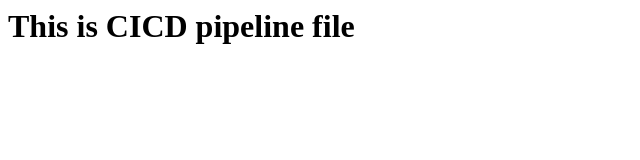
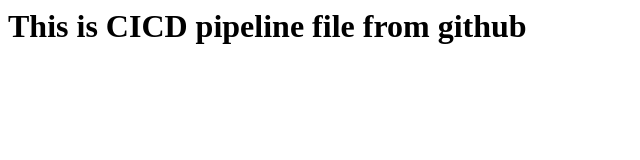
Before and after one commit to shruti-patel06/git-test, a plain HTML site: page index.html in a window 1280 px wide. Shown: the whole page, without its empty margins (0-640 px from the left). Drawn offline with Linux system fonts and the light colour scheme.

Commit message:
Update header text in index.html

```diff
--- a/index.html
+++ b/index.html
@@ -1 +1 @@
-<h1>This is CICD pipeline file </h1>
+<h1>This is CICD pipeline file from github</h1>
```
